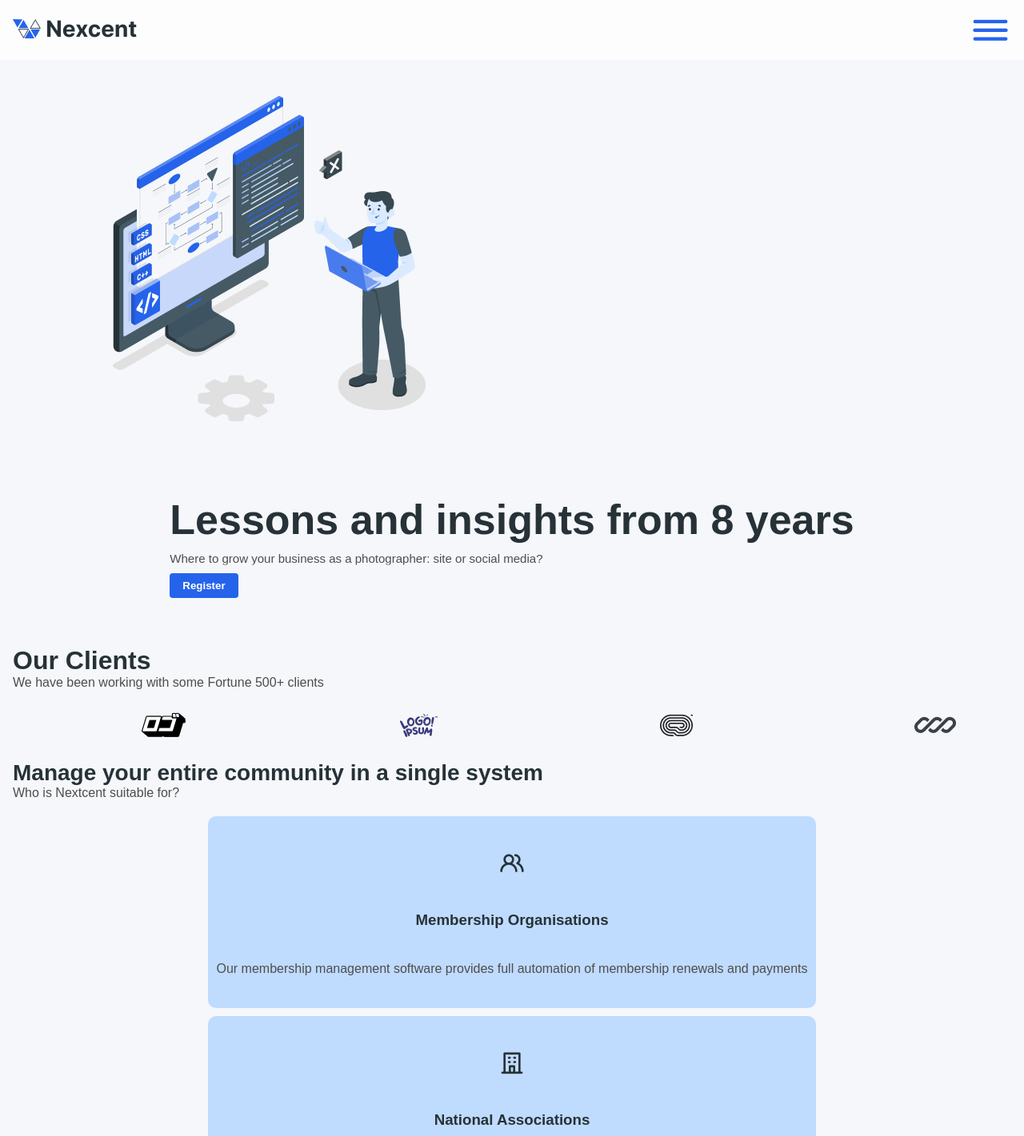
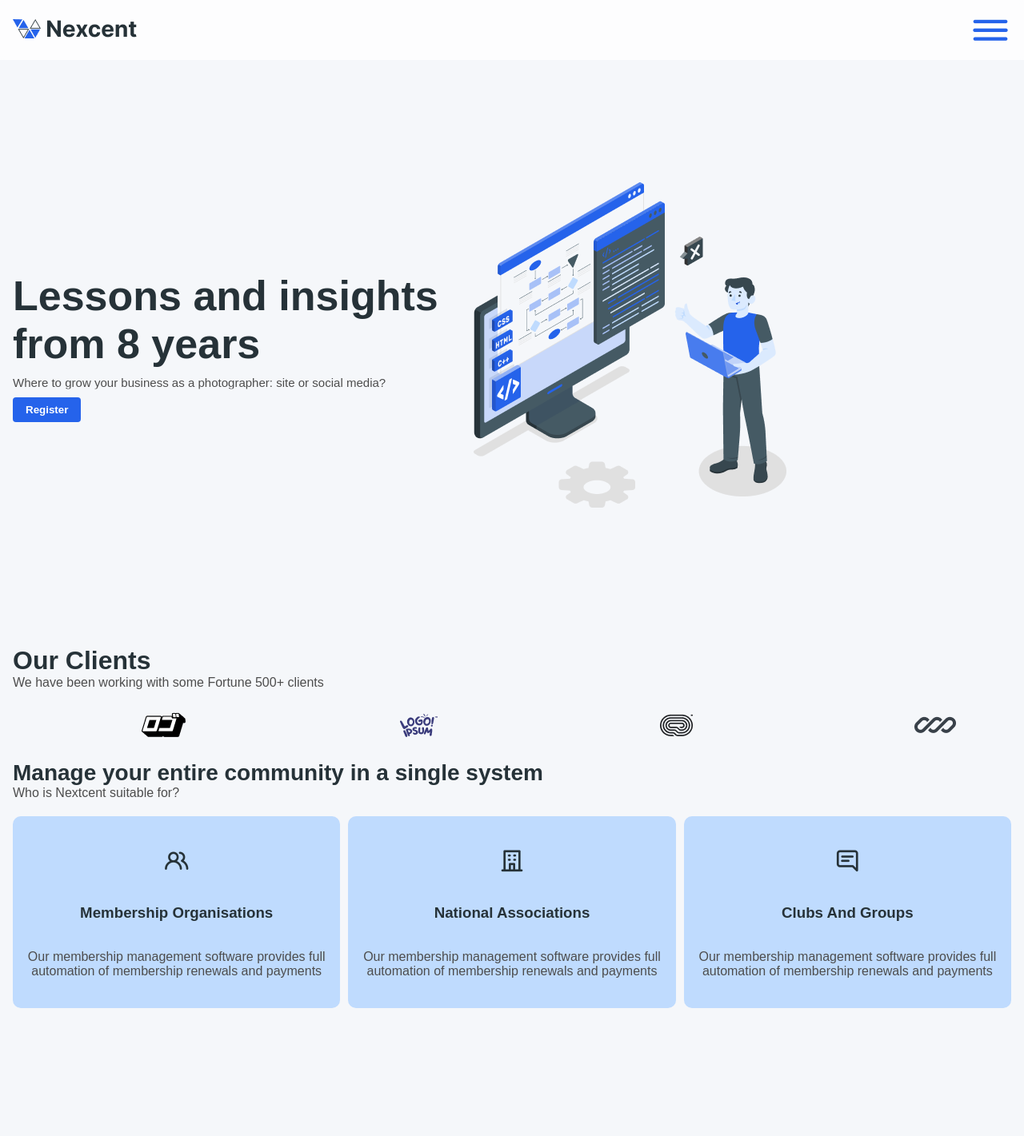
Before and after one commit to Dinil-Thilakarathne/nexcent-landing-page, a React (Vite) app: page / in a window 1280 px wide. Shown: the top 1421 px of the page at 80% size. Built offline with nearby package versions, Linux system fonts and the light colour scheme.

Commit message:
updates files

```diff
--- a/src/sass/base/_general.scss
+++ b/src/sass/base/_general.scss
@@ -19,4 +19,8 @@ li{
 .section{
     width: min(100%, 1440px);
     padding: $p-2;
+
+    @media (min-width:1440px){
+        padding: 0 calc((100vw - 1440px)/2);
+    }
 }
--- a/src/sass/sections/_header.scss
+++ b/src/sass/sections/_header.scss
@@ -4,10 +4,16 @@
     @include flex_box($justify : space-between);
     height: $header-h;
     position: fixed;
+    left: 0;
     background-color: hsla(0,0%,100%,.75);
     z-index: 99;
     -webkit-backdrop-filter: blur(3px);
     backdrop-filter: blur(3px);
+
+    @media (min-width:1440px) {
+        left: calc((100vw - 1440px)/2);
+
+    }
 
     &__icon{
         z-index: 9999;
@@ -25,7 +31,7 @@
         top: 0;
         right: 0;
         height: 100vh;
-        width: 80%;
+        width: min(80%, 480px);
         background-color: $heade-menu-bg-mobile;
         @include flex_box($direction : column);
         z-index: 99;
--- a/src/sass/sections/_hero.scss
+++ b/src/sass/sections/_hero.scss
@@ -36,4 +36,10 @@
     &-img{
         width: 80%;
     }
+
+    @include mq(large){
+        & {
+            flex-direction: row;
+        }
+    }
 }
--- a/src/sass/sections/_services.scss
+++ b/src/sass/sections/_services.scss
@@ -15,7 +15,7 @@
 
     &-content{
         margin-top: 20px;
-        @include grid($row-gap: 10px);
+        @include grid($row-gap: 10px, $col-gap: 10px);
 
         & .card{
             height: 15rem;
@@ -35,5 +35,13 @@
 
             }
         }
+
+        @include mq(medium){
+            grid-template-columns: repeat(2, 1fr);
+        }
+
+        @include mq(large){
+            grid-template-columns: repeat(3, 1fr);
+        }
     }
 }
```
